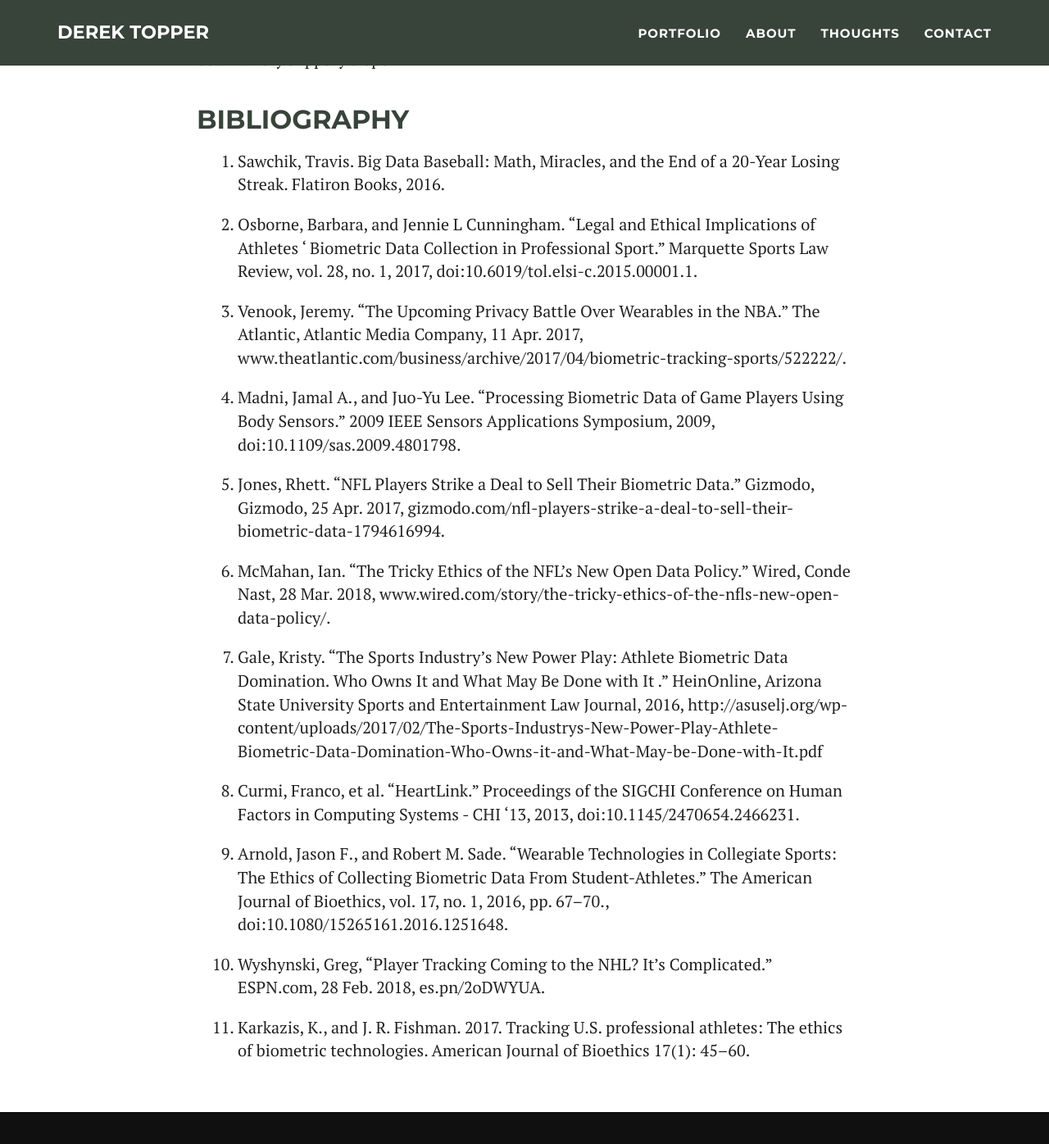
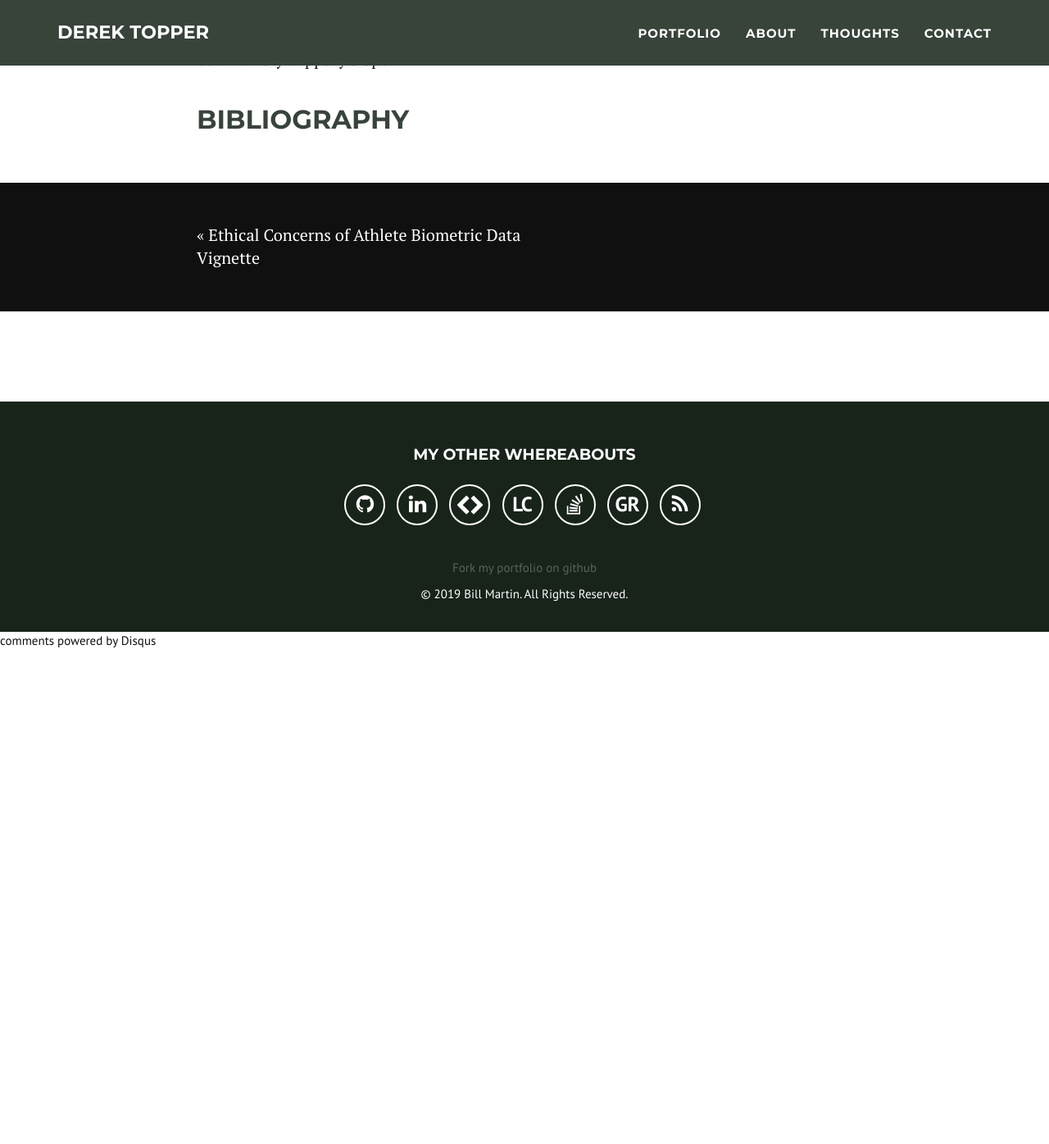
Before and after one commit to derektopper/derektopper.github.io, a Jekyll site: the page built from _posts/blog/2018-12-05-Ethics.md, in a window 1280 px wide and 1400 px high, scrolled down 2872 px. Shown: the top 1396 px of the window at 82% size. Built offline with Jekyll 4.4.1, drawn with Linux system fonts in a browser that asks for light colours; comment, search, counter and statistics services are not loaded; after the commit the page ends 3664 px from its top, so only the background shows below that.

Commit message:
Update 2018-12-05-Ethics.md

```diff
--- a/_posts/blog/2018-12-05-Ethics.md
+++ b/_posts/blog/2018-12-05-Ethics.md
@@ -49,25 +49,3 @@
 <a name="bibliography"></a>
 
 ## Bibliography
-
-1. Sawchik, Travis. Big Data Baseball: Math, Miracles, and the End of a 20-Year Losing Streak. Flatiron Books, 2016.
-
-2. Osborne, Barbara, and Jennie L Cunningham. “Legal and Ethical Implications of Athletes ' Biometric Data Collection in Professional Sport.” Marquette Sports Law Review, vol. 28, no. 1, 2017, doi:10.6019/tol.elsi-c.2015.00001.1.
-
-3. Venook, Jeremy. “The Upcoming Privacy Battle Over Wearables in the NBA.” The Atlantic, Atlantic Media Company, 11 Apr. 2017, www.theatlantic.com/business/archive/2017/04/biometric-tracking-sports/522222/.
-
-4. Madni, Jamal A., and Juo-Yu Lee. “Processing Biometric Data of Game Players Using Body Sensors.” 2009 IEEE Sensors Applications Symposium, 2009, doi:10.1109/sas.2009.4801798.
-
-5. Jones, Rhett. “NFL Players Strike a Deal to Sell Their Biometric Data.” Gizmodo, Gizmodo, 25 Apr. 2017, gizmodo.com/nfl-players-strike-a-deal-to-sell-their-biometric-data-1794616994.
-
-6. McMahan, Ian. “The Tricky Ethics of the NFL's New Open Data Policy.” Wired, Conde Nast, 28 Mar. 2018, www.wired.com/story/the-tricky-ethics-of-the-nfls-new-open-data-policy/.
-
-7. Gale, Kristy. “The Sports Industry's New Power Play: Athlete Biometric Data Domination. Who Owns It and What May Be Done with It .” HeinOnline, Arizona State University Sports and Entertainment Law Journal, 2016, http://asuselj.org/wp-content/uploads/2017/02/The-Sports-Industrys-New-Power-Play-Athlete-Biometric-Data-Domination-Who-Owns-it-and-What-May-be-Done-with-It.pdf
-
-8. Curmi, Franco, et al. “HeartLink.” Proceedings of the SIGCHI Conference on Human Factors in Computing Systems - CHI '13, 2013, doi:10.1145/2470654.2466231.
-
-9. Arnold, Jason F., and Robert M. Sade. “Wearable Technologies in Collegiate Sports: The Ethics of Collecting Biometric Data From Student-Athletes.” The American Journal of Bioethics, vol. 17, no. 1, 2016, pp. 67–70., doi:10.1080/15265161.2016.1251648.
-
-10. Wyshynski, Greg, “Player Tracking Coming to the NHL? It's Complicated.” ESPN.com, 28 Feb. 2018, es.pn/2oDWYUA.
-
-11. Karkazis, K., and J. R. Fishman. 2017. Tracking U.S. professional athletes: The ethics of biometric technologies. American Journal of Bioethics 17(1): 45–60.
```
